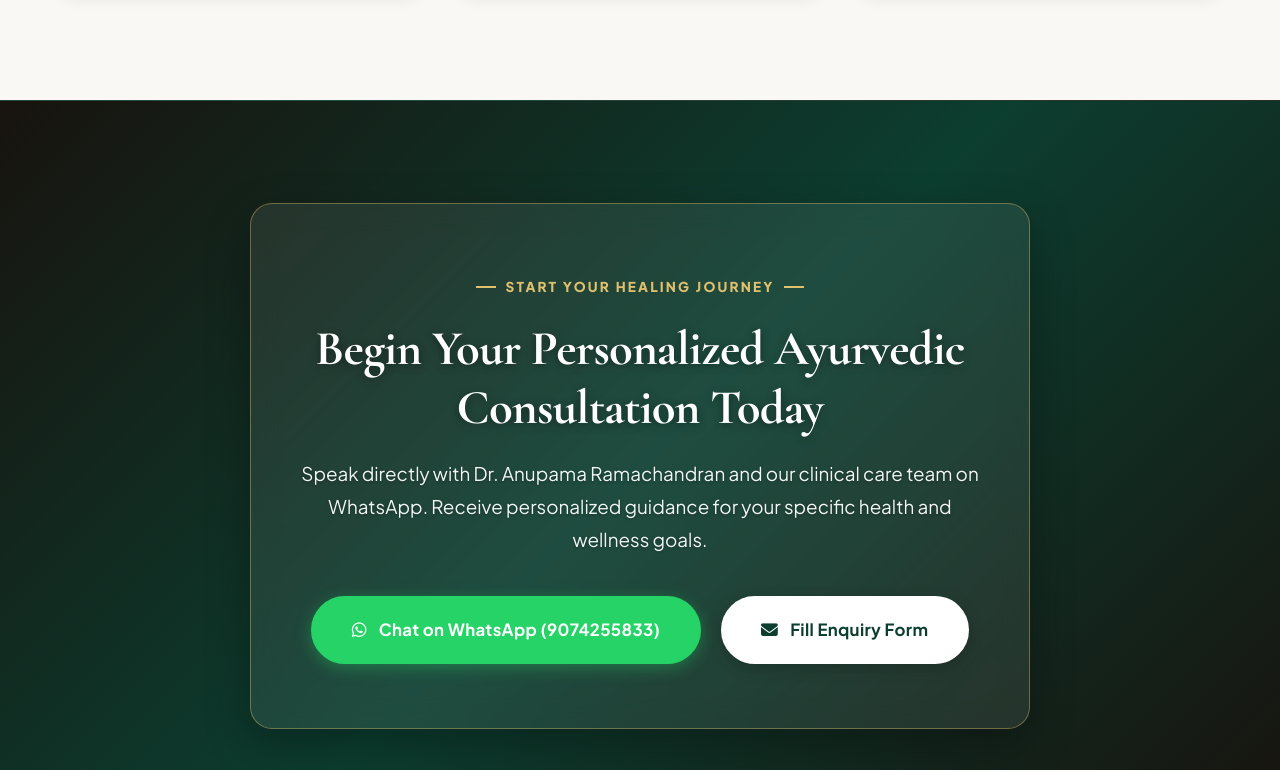
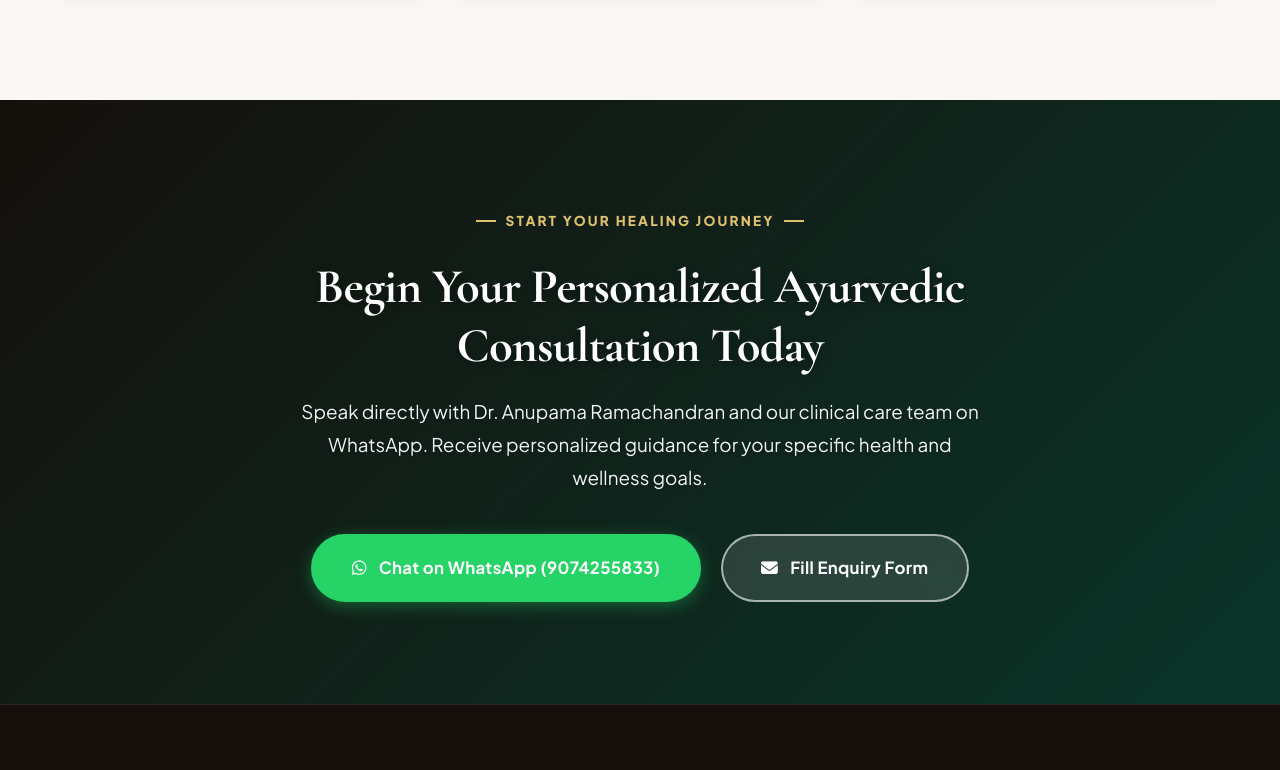
Before and after one commit to bibin69x/whatsapp-veda, a plain HTML site: page index.html in a window 1280 px wide. Shown: the part 5850-6620 px from the top of the page. Drawn offline with nearby package versions, Linux system fonts and the light colour scheme.

Commit message:
style: restore clean previous layout for CTA banner with high-contrast color palette

```diff
--- a/css/styles.css
+++ b/css/styles.css
@@ -1605,27 +1605,15 @@ textarea.form-control {
 }
 
 /* ==========================================================================
-   CTA BANNER SECTION (HIGH-CONTRAST & CRYSTAL READABILITY)
+   CTA BANNER SECTION (CLEAN ORIGINAL STYLE WITH HIGH-CONTRAST COLORS)
    ========================================================================== */
 .cta-banner-section {
-  background: linear-gradient(135deg, #18130E 0%, #0C3E30 50%, #18130E 100%);
+  background: linear-gradient(135deg, var(--primary-brown-dark) 0%, var(--ayur-green-dark) 100%);
   color: #FFFFFF;
   text-align: center;
-  position: relative;
-  border-top: 1px solid rgba(255, 255, 255, 0.1);
-  border-bottom: 1px solid rgba(255, 255, 255, 0.1);
-}
-
-.cta-banner-card {
-  background: rgba(255, 255, 255, 0.08);
-  border: 1.5px solid rgba(223, 192, 108, 0.4);
-  backdrop-filter: blur(14px);
-  border-radius: var(--radius-lg);
-  padding: clamp(2.5rem, 5vw, 4rem) clamp(1.5rem, 4vw, 3rem);
-  box-shadow: 0 16px 45px rgba(0, 0, 0, 0.3);
-}
-
-.cta-banner-card h2 {
+}
+
+.cta-banner-section h2 {
   color: #FFFFFF !important;
   font-size: clamp(2.2rem, 3.8vw, 3.2rem);
   margin-top: 0.5rem;
@@ -1633,7 +1621,7 @@ textarea.form-control {
   text-shadow: 0 2px 8px rgba(0, 0, 0, 0.4);
 }
 
-.cta-banner-card p {
+.cta-banner-section p {
   color: #F0F6F3 !important;
   font-size: 1.18rem;
   line-height: 1.75;
@@ -1644,26 +1632,12 @@ textarea.form-control {
   text-shadow: 0 1px 3px rgba(0, 0, 0, 0.3);
 }
 
-.cta-banner-card .tagline {
+.cta-banner-section .tagline-dark {
   color: var(--accent-gold-light);
-}
-
-.cta-banner-card .tagline::before,
-.cta-banner-card .tagline::after {
+  margin-bottom: 1rem;
+}
+
+.cta-banner-section .tagline-dark::before,
+.cta-banner-section .tagline-dark::after {
   background-color: var(--accent-gold-light);
 }
-
-.cta-banner-btn-secondary {
-  background-color: #FFFFFF !important;
-  color: #0C3E30 !important;
-  font-weight: 700;
-  border-color: #FFFFFF !important;
-  box-shadow: 0 4px 16px rgba(0, 0, 0, 0.2);
-}
-
-.cta-banner-btn-secondary:hover {
-  background-color: var(--bg-warm-light) !important;
-  color: #082A21 !important;
-  transform: translateY(-2px);
-  box-shadow: 0 8px 24px rgba(0, 0, 0, 0.3);
-}
--- a/index.html
+++ b/index.html
@@ -462,8 +462,7 @@
   <!-- ================= CTA BANNER ================= -->
   <section class="section-padding cta-banner-section">
     <div class="container container-narrow">
-      <div class="cta-banner-card">
-        <span class="tagline" style="margin-bottom: 0.75rem;">Start Your Healing Journey</span>
+      <span class="tagline tagline-dark">Start Your Healing Journey</span>
       <h2>Begin Your Personalized Ayurvedic Consultation Today</h2>
       <p>
         Speak directly with Dr. Anupama Ramachandran and our clinical care team on WhatsApp. Receive personalized guidance for your specific health and wellness goals.
@@ -472,10 +471,9 @@
         <a href="#" class="btn btn-whatsapp btn-lg whatsapp-general-trigger" data-message="Hello Dr. Anupama Ramachandran, I would like to book an Ayurvedic consultation.">
           <i class="fa-brands fa-whatsapp"></i> Chat on WhatsApp (9074255833)
         </a>
-          <a href="contact.html" class="btn cta-banner-btn-secondary btn-lg">
+        <a href="contact.html" class="btn btn-outline-white btn-lg">
           <i class="fa-solid fa-envelope"></i> Fill Enquiry Form
         </a>
-        </div>
       </div>
     </div>
   </section>
```
Also changed, not shown: about.html (+2 -4 lines), products.html (+2 -4 lines), treatments.html (+2 -4 lines). Lines whose indentation alone changed are shown as unchanged.
